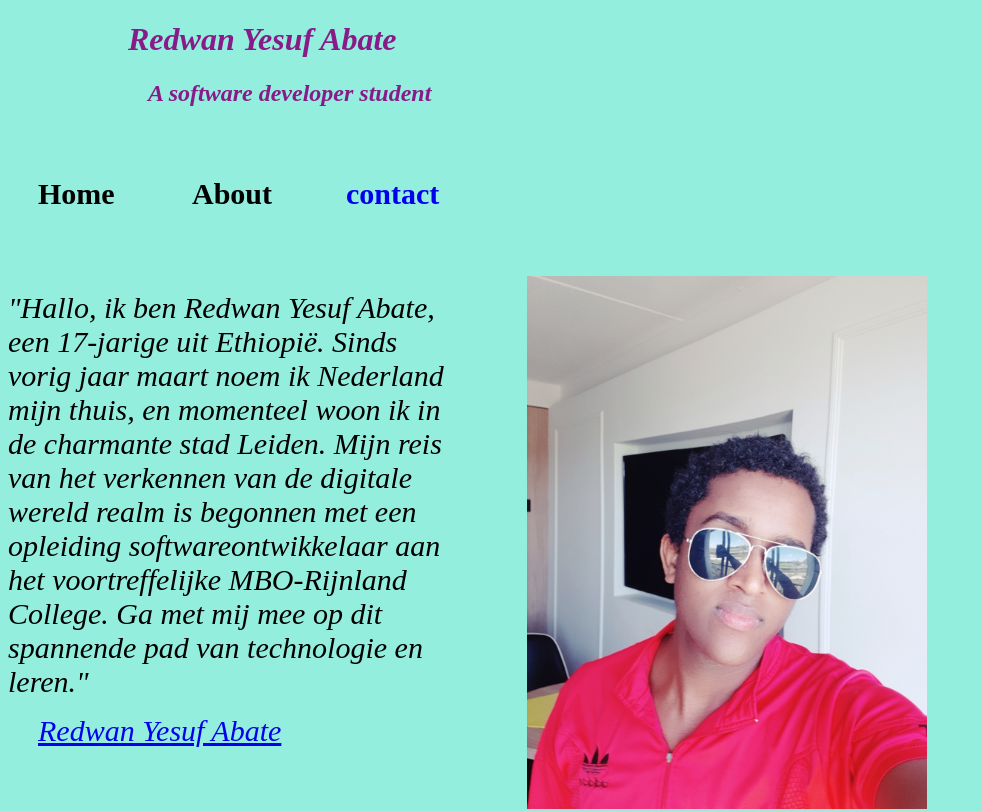
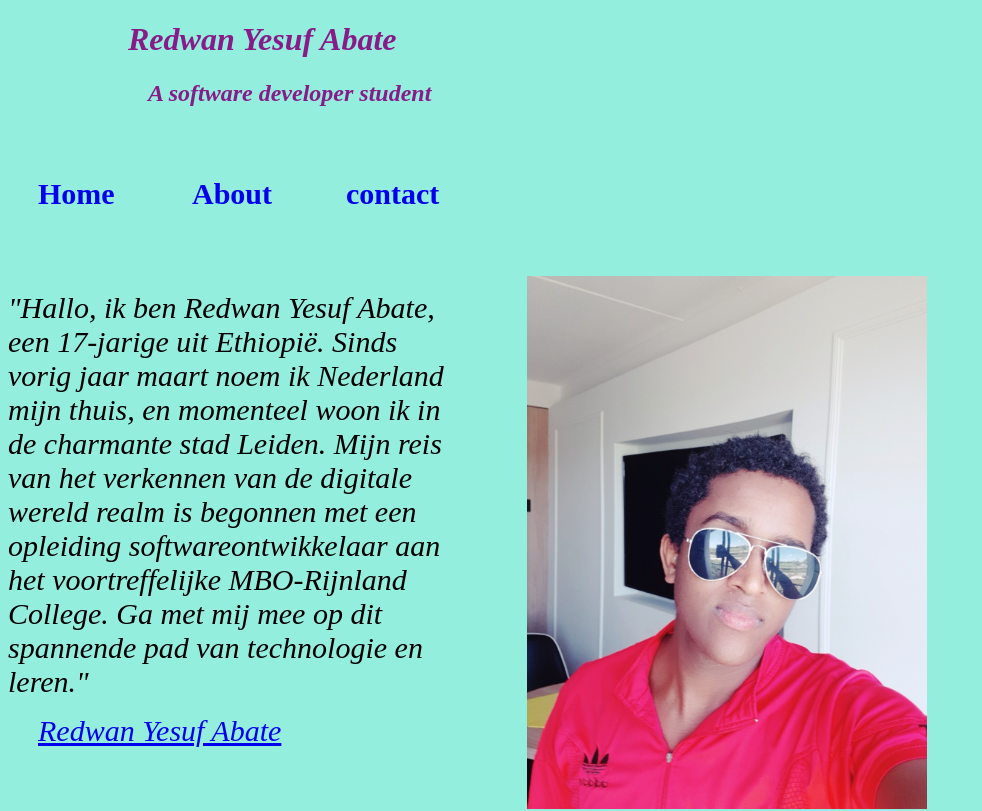
Before and after one commit to redyesuf/Redwany.com, a plain HTML site: page index.html in a window 1280 px wide. Shown: the top 811 px of the page, without its empty margins (0-982 px from the left). Drawn offline with nearby package versions, Linux system fonts and the light colour scheme.

Commit message:
Update index.html

```diff
--- a/index.html
+++ b/index.html
@@ -149,8 +149,8 @@
       <h2 class="h2">A software developer student</h2>
     </div>
     <div>
-      <p class="home"> Home </p>
-      <p class="about"> About </p>
+      <a href="https://redyesuf.github.io/Redwan.com/"><p class="home"> Home </p></a>
+      <a href="https://redyesuf.github.io/Redwany.com/"><p class="about"> About </p></a>
       <a href="mailto:redyesufgr8@gmail.com" target="_blank"><p class="contact"> contact  </p></a>
 
     </div>
```
